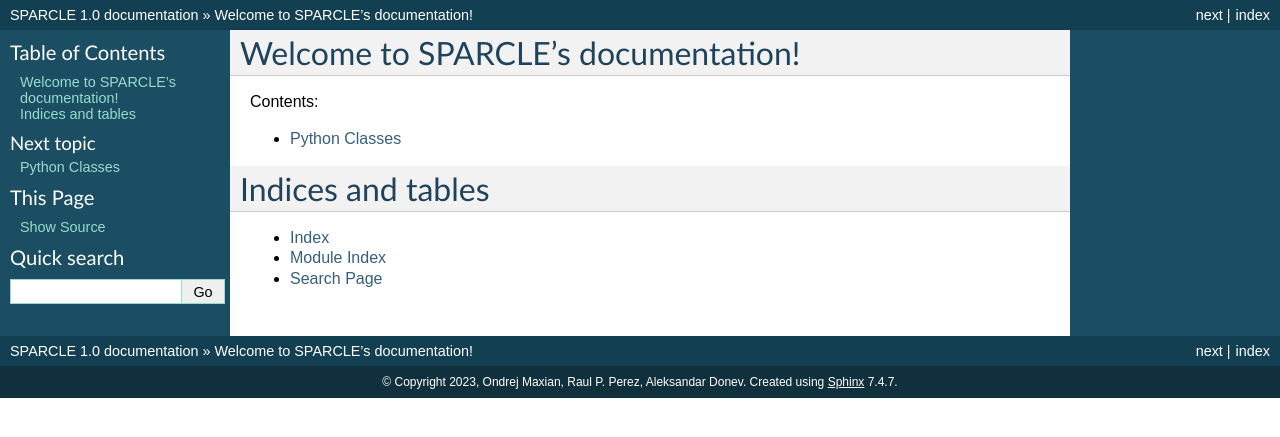
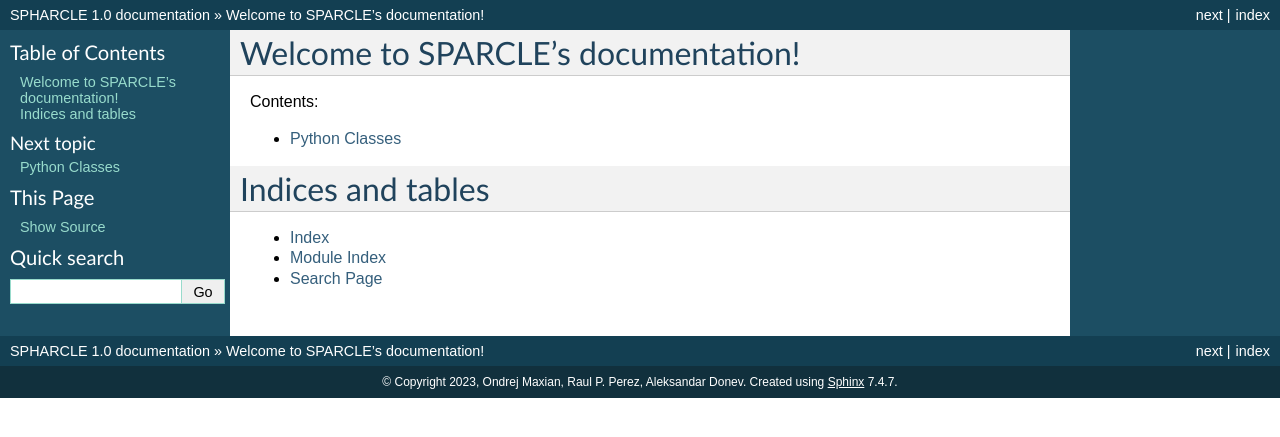
Before and after one commit to stochasticHydroTools/SlenderBody, a Sphinx documentation site: the page built from docs/index.rst, in a window 1280 px wide. Shown: the top 437 px of the page. Built offline with Sphinx 7.4.7, drawn with Linux system fonts in a browser that asks for light colours.

Commit message:
Update conf

```diff
--- a/docs/conf.py
+++ b/docs/conf.py
@@ -1,6 +1,6 @@
 # -*- coding: utf-8 -*-
 #
-# SPARCLE documentation build configuration file, created by
+# SPHARCLE documentation build configuration file, created by
 # sphinx-quickstart on Wed Jun 14 12:30:41 2023.
 #
 # This file is execfile()d with the current directory set to its containing dir.
@@ -54,7 +54,7 @@
 master_doc = 'index'
 
 # General information about the project.
-project = u'SPARCLE'
+project = u'SPHARCLE'
 copyright = u'2023, Ondrej Maxian, Raul P. Perez, Aleksandar Donev'
 
 # The version info for the project you're documenting, acts as replacement for
@@ -178,7 +178,7 @@
 #html_file_suffix = None
 
 # Output file base name for HTML help builder.
-htmlhelp_basename = 'SPARCLEdoc'
+htmlhelp_basename = 'SPHARCLEdoc'
 
 
 # -- Options for LaTeX output --------------------------------------------------
@@ -197,7 +197,7 @@
 # Grouping the document tree into LaTeX files. List of tuples
 # (source start file, target name, title, author, documentclass [howto/manual]).
 latex_documents = [
-  ('index', 'SPARCLE.tex', u'SPARCLE Documentation',
+  ('index', 'SPHARCLE.tex', u'SPHARCLE Documentation',
    u'Ondrej Maxian, Raul P. Perez, Aleksandar Donev', 'manual'),
 ]
 
@@ -227,7 +227,7 @@
 # One entry per manual page. List of tuples
 # (source start file, name, description, authors, manual section).
 man_pages = [
-    ('index', 'sparcle', u'SPARCLE Documentation',
+    ('index', 'SPHARCLE', u'SPHARCLE Documentation',
      [u'Ondrej Maxian, Raul P. Perez, Aleksandar Donev'], 1)
 ]
 
@@ -241,8 +241,8 @@
 # (source start file, target name, title, author,
 #  dir menu entry, description, category)
 texinfo_documents = [
-  ('index', 'SPARCLE', u'SPARCLE Documentation',
-   u'Ondrej Maxian, Raul P. Perez, Aleksandar Donev', 'SPARCLE', 'One line description of project.',
+  ('index', 'SPHARCLE', u'SPHARCLE Documentation',
+   u'Ondrej Maxian, Raul P. Perez, Aleksandar Donev', 'SPHARCLE', 'One line description of project.',
    'Miscellaneous'),
 ]
 
```
